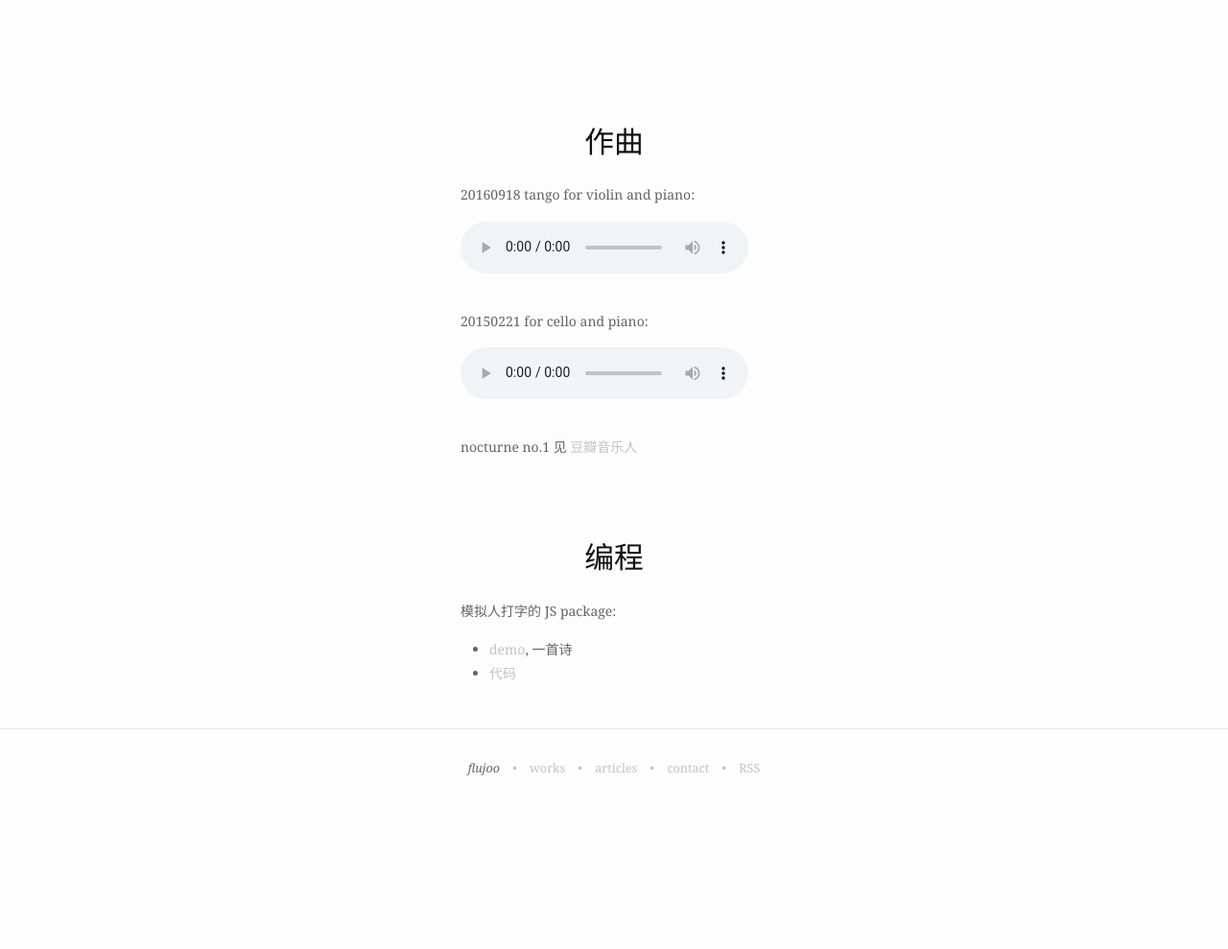
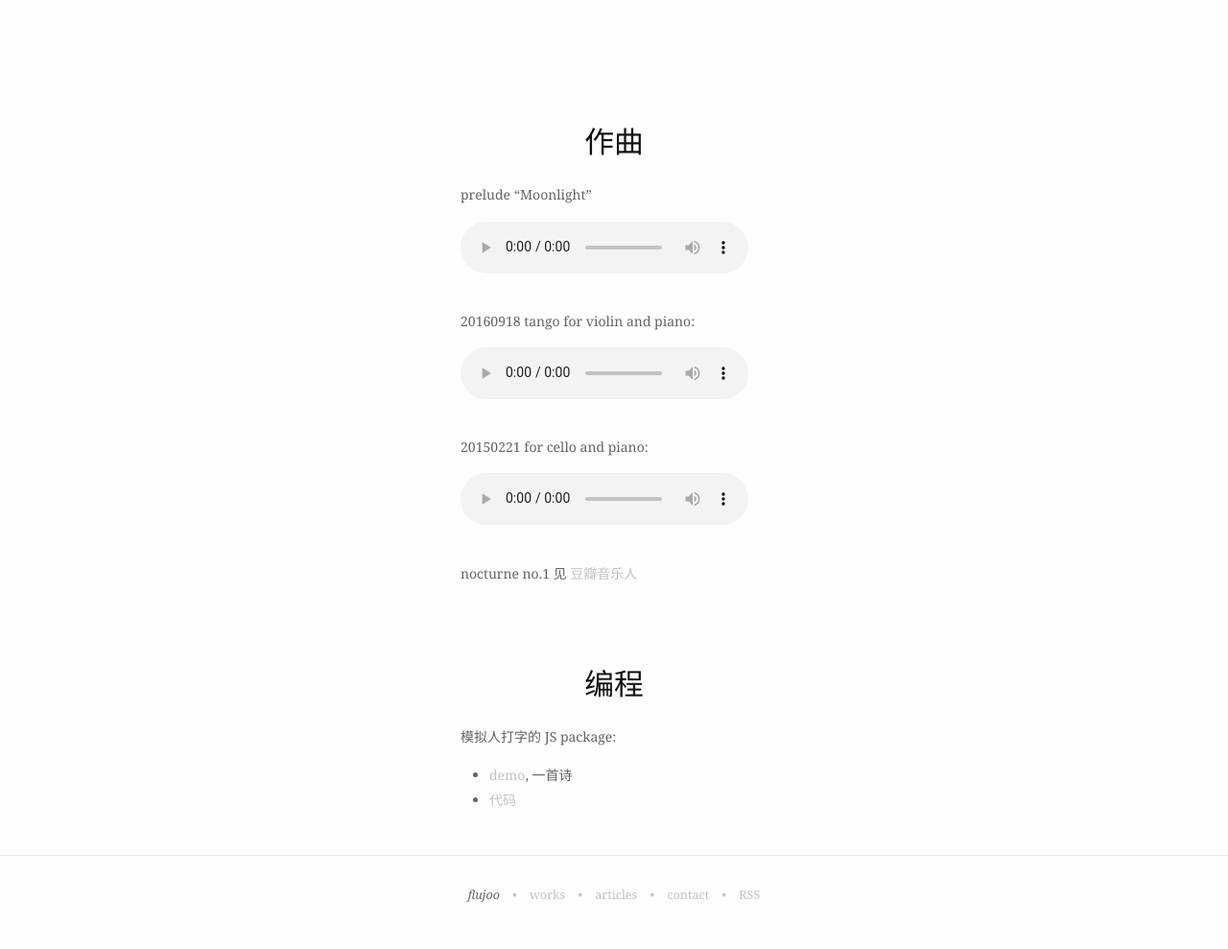
Before and after one commit to flujoo/flujoo.github.io, a Jekyll site: the page built from works.md, in a window 1280 px wide. Shown: the whole page at 96% size. Built offline with Jekyll 4.4.1, drawn with Linux system fonts in a browser that asks for light colours; before the commit the page ends 900 px from its top, so only the background shows below that.

Commit message:
add a prelude

```diff
--- a/works.md
+++ b/works.md
@@ -5,6 +5,12 @@ permalink: /works/
 ---
 
 ## 作曲
+
+prelude "Moonlight"
+
+<audio controls>
+  <source src="{{ site.url }}/assets/moonlight.mp3" type="audio/mpeg">
+</audio>
 
 20160918 tango for violin and piano:
 
```
Also changed, not shown: 1 other file.
